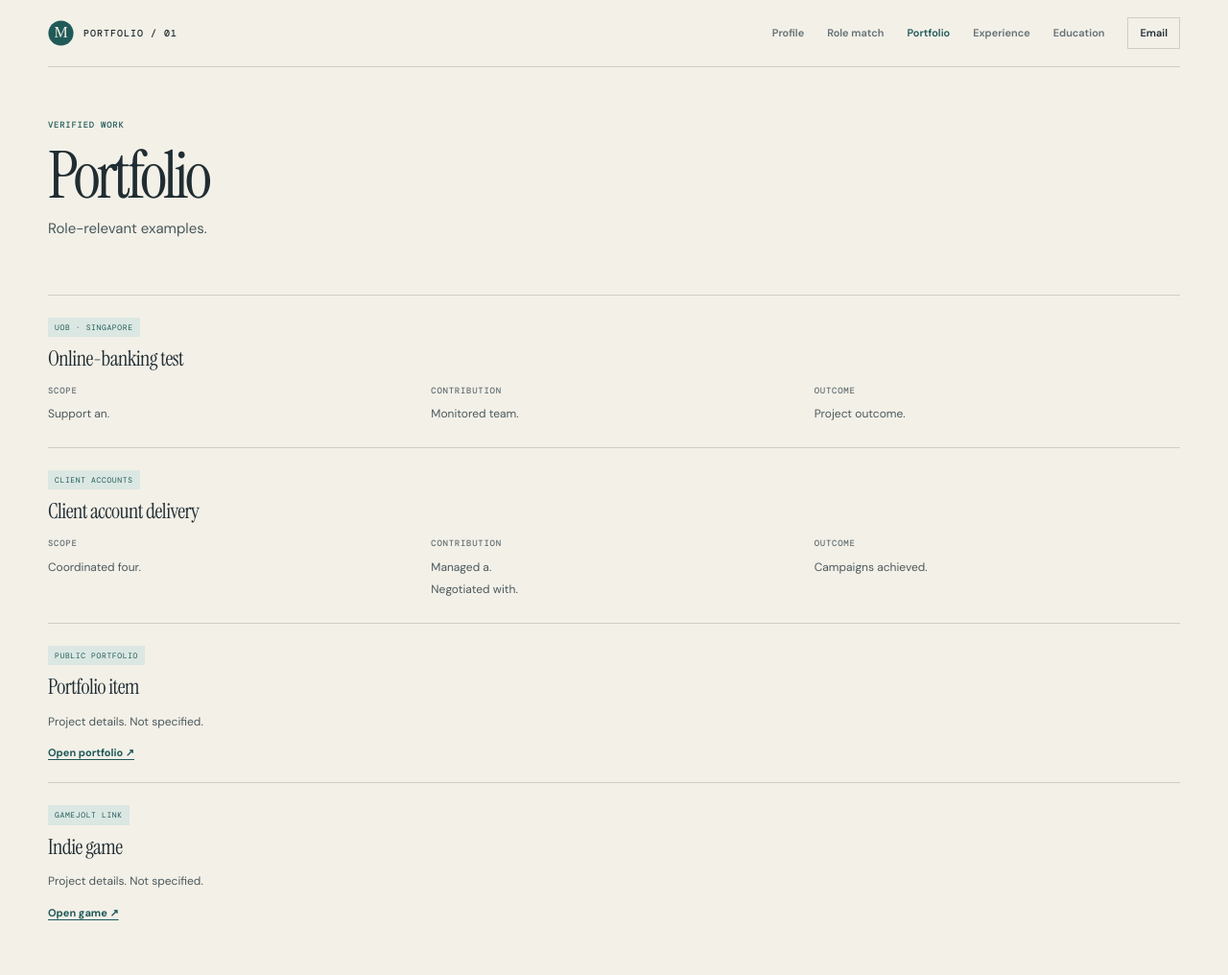
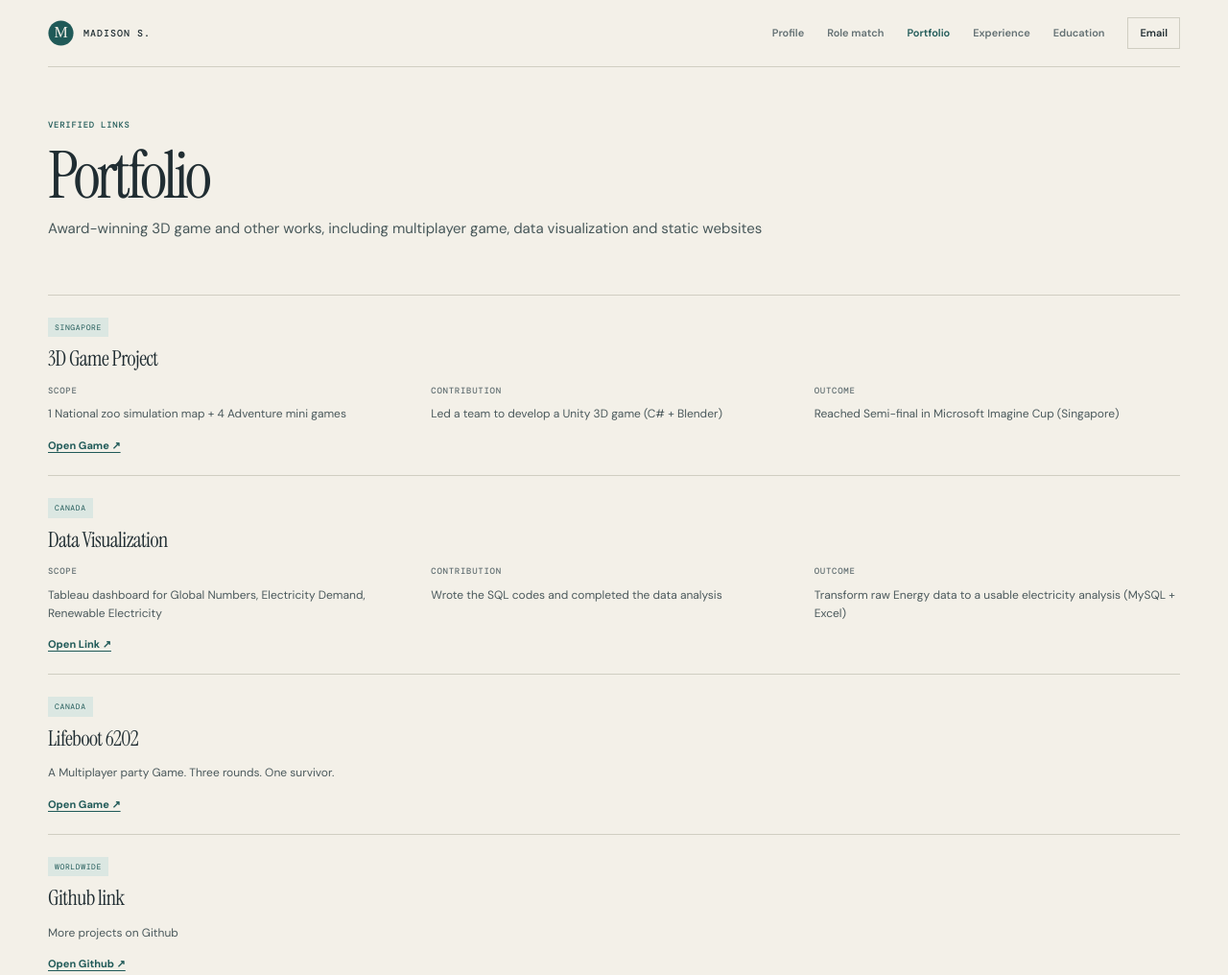
Before and after one commit to madi999999/portfolio, a plain HTML site: page Evidence.html in a window 1280 px wide. Shown: the top 1016 px of the page at 96% size. Drawn offline with nearby package versions, Linux system fonts and the light colour scheme.

Commit message:
Update Evidence.html

```diff
--- a/Evidence.html
+++ b/Evidence.html
@@ -11,7 +11,7 @@
   </head>
   <body>
     <header class="site-header shell">
-      <a class="brand" href="index.html" aria-label="Madison S. home"><img src="images/monogram.svg" alt=""><span>Portfolio / 01</span></a>
+      <a class="brand" href="index.html" aria-label="Madison S. home"><img src="images/monogram.svg" alt=""><span>Madison S. </span></a>
       <button class="menu-toggle" type="button" aria-expanded="false" aria-controls="site-nav">Menu</button>
       <nav class="site-nav" id="site-nav" aria-label="Main navigation">
         <a href="index.html" data-page="index.html">Profile</a>
@@ -24,40 +24,42 @@
     </header>
     <main class="shell detail-page">
       <header class="detail-hero">
-        <p class="eyebrow">Verified work</p>
+        <p class="eyebrow">Verified links</p>
         <h1>Portfolio</h1>
-        <p class="intro">Role-relevant examples.</p>
+        <p class="intro">Award-winning 3D game and other works, including multiplayer game, data visualization and static websites</p>
       </header>
       <section class="section project-list" aria-label="Selected evidence">
         <article class="project-card" id="uob">
-          <span class="tag">UOB · Singapore</span>
-          <h2>Online-banking test</h2>
+          <span class="tag">Singapore</span>
+          <h2>3D Game Project</h2>
           <div class="project-columns">
-            <div><span class="eyebrow">Scope</span><p>Support an.</p></div>
-            <div><span class="eyebrow">Contribution</span><p>Monitored team.</p></div>
-            <div><span class="eyebrow">Outcome</span><p>Project outcome.</p></div>
+            <div><span class="eyebrow">Scope</span><p>1 National zoo simulation map + 4 Adventure mini games</p></div>
+            <div><span class="eyebrow">Contribution</span><p>Led a team to develop a Unity 3D game (C# + Blender)</p></div>
+            <div><span class="eyebrow">Outcome</span><p>Reached Semi-final in Microsoft Imagine Cup (Singapore)</p></div>
           </div>
+          <a href="https://gamejolt.com/games/go-ezoo/174179" target="_blank" rel="noreferrer">Open Game ↗</a>
         </article>
         <article class="project-card" id="accounts">
-          <span class="tag">Client accounts</span>
-          <h2>Client account delivery</h2>
+          <span class="tag">Canada</span>
+          <h2>Data Visualization</h2>
           <div class="project-columns">
-            <div><span class="eyebrow">Scope</span><p>Coordinated four.</p></div>
-            <div><span class="eyebrow">Contribution</span><p>Managed a.</p><p>Negotiated with.</p></div>
-            <div><span class="eyebrow">Outcome</span><p>Campaigns achieved.</p></div>
+            <div><span class="eyebrow">Scope</span><p>Tableau dashboard for Global Numbers, Electricity Demand, Renewable Electricity</p></div>
+            <div><span class="eyebrow">Contribution</span><p>Wrote the SQL codes and completed the data analysis </p></div>
+            <div><span class="eyebrow">Outcome</span><p>Transform raw Energy data to a usable electricity analysis (MySQL + Excel)</p></div>
           </div>
+          <a href="https://madi999999.github.io/" target="_blank" rel="noreferrer">Open Link ↗</a>
         </article>
         <article class="project-card">
-          <span class="tag">Public portfolio</span>
-          <h2>Portfolio item</h2>
-          <p>Project details. Not specified.</p>
-          <a href="https://madi999999.github.io/" target="_blank" rel="noreferrer">Open portfolio ↗</a>
+          <span class="tag">Canada</span>
+          <h2>Lifeboot 6202</h2>
+          <p>A Multiplayer party Game. Three rounds. One survivor.</p>
+          <a href="https://lifeboat2026.netlify.app" target="_blank" rel="noreferrer">Open Game ↗</a>
         </article>
         <article class="project-card">
-          <span class="tag">GameJolt link</span>
-          <h2>Indie game</h2>
-          <p>Project details. Not specified.</p>
-          <a href="https://gamejolt.com/games/go-ezoo/174179" target="_blank" rel="noreferrer">Open game ↗</a>
+          <span class="tag">Worldwide</span>
+          <h2>Github link</h2>
+          <p>More projects on Github</p>
+          <a href="https://github.com/madi999999?tab=repositories" target="_blank" rel="noreferrer">Open Github ↗</a>
         </article>
       </section>
     </main>
```
